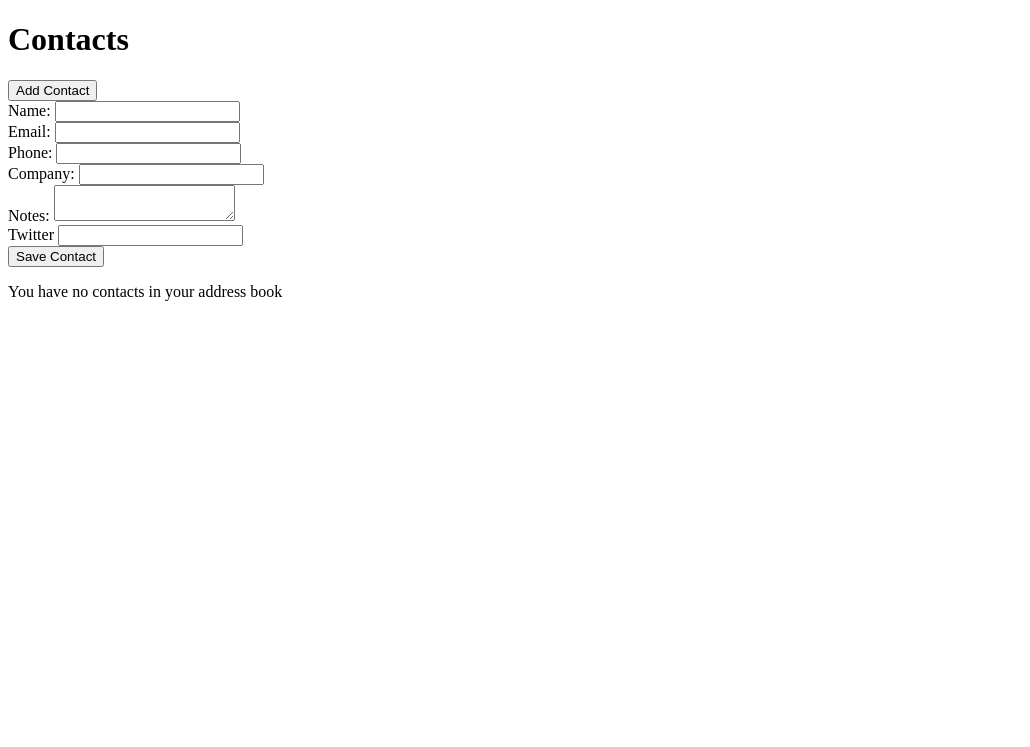
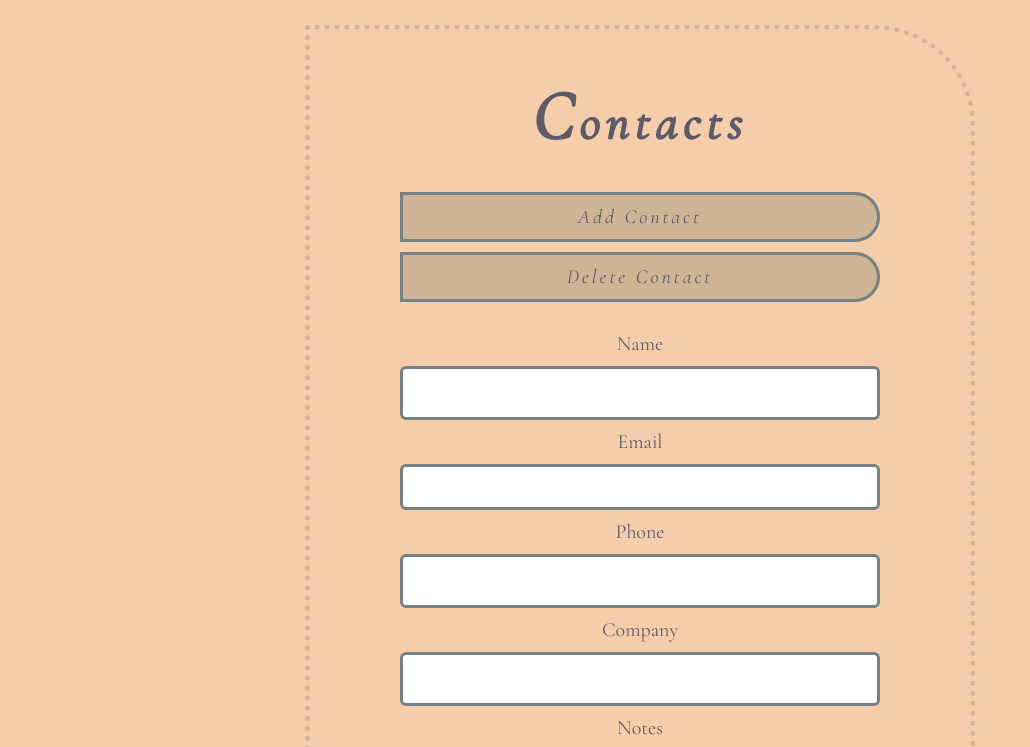
Before and after one commit to designerofthing/address_book_challenge, a website: page src/index.html in a window 1280 px wide. Both pictures are taken after a click on the button "Add Contact". Shown: the top 747 px of the page, without its empty margins (0-1030 px from the left). Drawn offline with nearby package versions, Linux system fonts and the light colour scheme; files that its build step writes are made by us from their sources.

Commit message:
reinstalling yarn, adding browser-sync, custom script, css and styling

```diff
--- a/package.json
+++ b/package.json
@@ -13,6 +13,7 @@
   },
   "scripts": {
     "start": "superstatic src --port 3001",
+    "start:hot": "node server.js",
     "cy:open": "yarn start & cypress open"
   }
 }
--- /dev/null
+++ b/src/assets/css/style.css
@@ -0,0 +1,112 @@
+body {
+    font-family: 'Cormorant Garamond', serif;
+    color: #5d5b6a;
+    background-color: #f5cdaa;
+    margin: auto ;
+    margin-top: 25px;
+    width: 50%;
+    border: 5px dotted #cfb495;
+    border-top-right-radius: 100px;
+    border-bottom-right-radius: 100px ;
+    padding: 10px;
+    text-align: center;
+}
+
+label {
+    font-family: 'Cormorant Garamond', serif;
+    font-size: 20px;
+    text-align: center;
+}
+
+input[type="text"] {
+    font-family: 'Cormorant Garamond', serif;
+    font-size: 20px;
+    width: 75%;
+    padding: 12px 1px;
+    margin: 10px 0;
+    display: inline-block;
+    border: solid  #758184;
+    border-radius: 6px;
+    box-sizing: border-box;
+}
+
+input[type="email"] {
+    font-family: 'Cormorant Garamond', serif;
+    width: 75%;
+    padding: 12px 1px;
+    margin: 10px 0;
+    display: inline-block;
+    border: solid  #758184;
+    border-radius: 6px;
+    box-sizing: border-box;
+}
+
+textarea[type="text"] {
+    font-family: 'Cormorant Garamond', serif;
+    width: 75%;
+    padding: 12px 1px;
+    margin: 10px 0;
+    display: inline-block;
+    border: solid  #758184;
+    border-radius: 8px;
+    box-sizing: border-box;
+}
+
+button {
+    margin-bottom: 10px;
+    background-color:  #cfb495;
+    border: solid  #758184;
+    color:#5d5b6a;
+    padding: 10px 10px;
+    width: 75%;
+    text-align: center;
+    text-decoration: none;
+    font-style: italic;
+    display: inline-block;
+    font-family: 'Cormorant Garamond', serif;
+    font-size: 20px;
+    letter-spacing: 3px;
+    border-top-right-radius: 30px;
+    border-bottom-right-radius: 30px ;
+}
+*:focus {
+    outline: none;
+}
+
+input[type="submit"] {
+    margin-bottom: 10px;
+    background-color:  #cfb495;
+    border: solid  #758184;
+    color:#5d5b6a;
+    padding: 10px 10px;
+    width: 75%;
+    text-align: center;
+    text-decoration: none;
+    display: inline-block;
+    font-family: 'Cormorant Garamond', serif;
+    font-size: 20px;
+    font-style: italic;
+    letter-spacing: 3px;
+    border-top-right-radius: 30px;
+    border-bottom-right-radius: 30px ;
+}
+input:hover[type="submit"] {
+    color: white;
+}
+button:hover {
+    color: white;
+}
+
+
+span[id="firstLetter"] {
+    font-family: 'Cormorant Garamond', serif;
+    font-size: 70px;
+    font-style: italic;
+    letter-spacing: 6px;
+}
+h1 {
+    font-family: 'Cormorant Garamond', serif;
+    font-size: 50px;
+    font-style: italic;
+    letter-spacing: 6px;
+}
--- a/src/index.html
+++ b/src/index.html
@@ -4,23 +4,31 @@
     <meta charset="UTF-8">
     <meta name="viewport" content="width=device-width, initial-scale=1.0">
     <title>Address Book</title>
+    <link rel="stylesheet" href="src/assets/css/style.css">
+    <link href="https://fonts.googleapis.com/css?family=Cormorant+Garamond:400,400i&display=swap" rel="stylesheet">
 </head>
 <body>
-    <h1>Contacts</h1>
+    <h1><span id="firstLetter">C</span>ontacts</h1>
     <button id="add-contact">Add Contact</button>
+    <br>
+    <button id="delete-contact">Delete Contact</button>
+    <br>
+    <br>
     <form id="new-contact-form">
-        <label for="name">Name:</label>
+        <label for="name">Name</label><br>
         <input id="name" name="name" type="text"><br>
-        <label for="email">Email:</label>
+        <label for="email">Email</label><br>
         <input type="email" name="email" id="email"><br>
-        <label for="phone">Phone:</label>
+        <label for="phone">Phone</label><br>
         <input id="phone" name="phone" type="text"><br>
-        <label for="company">Company:</label>
+        <label for="company">Company</label><br>
         <input id="company" name="company" type="text"><br>
-        <label for="notes">Notes:</label>
+        <label for="notes">Notes</label><br>
         <textarea name="notes" id="notes" type="text"></textarea><br>
-        <label for="twitter">Twitter</label>
-        <input type="text" name="twitter" id="twitter"><br>
+        <label for="twitter">Twitter</label><br>
+        <input type="text" name="twitter" id="twitter">
+        <br>
+        <br>
         <input id="submit" type="submit" value="Save Contact">
     </form>
     <div id="contact-list"></div>
```
Also changed, not shown: cypress/integration/userCanDeleteAContact.feature.js (added, +10 -0 lines), server.js (added, +12 -0 lines), 1 other file.
